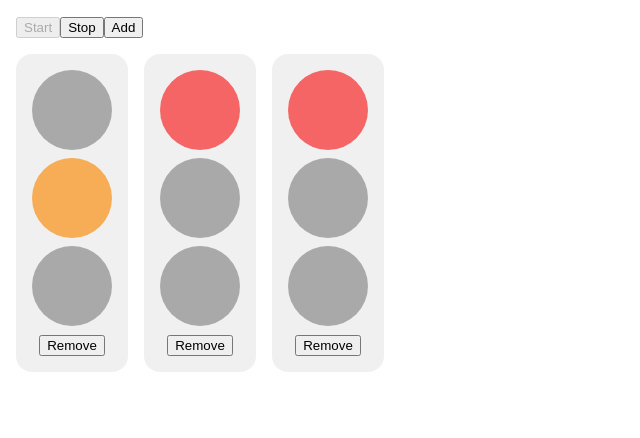
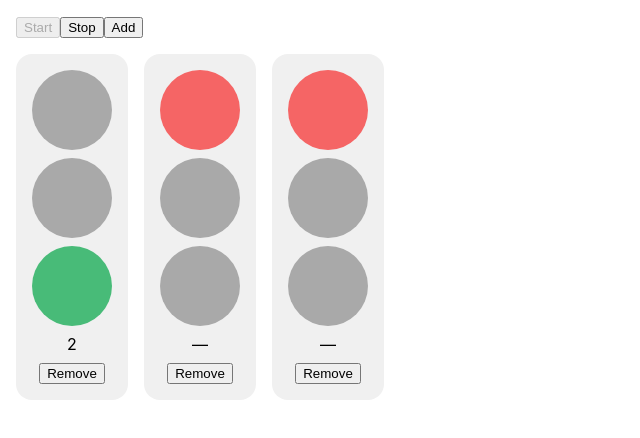
Before and after one commit to saneef/traffic-lights-using-xstate, a React (Create React App) app: page / in a window 1280 px wide. Shown: the top 438 px of the page, without its empty margins (0-640 px from the left). Built offline with nearby package versions, Linux system fonts and the light colour scheme.

Commit message:
adds count down

```diff
--- a/src/TrafficLight.jsx
+++ b/src/TrafficLight.jsx
@@ -28,6 +28,11 @@ const TrafficLight = ({ lightRef }) => {
       >
         <span className="sr-only">Green</span>{" "}
       </li>
+      <li>
+        {state.value.active === "proceed" || state.value.active === "caution"
+          ? state.context.counter
+          : "—"}
+      </li>
       <li className="traffic-light__action">
         <button onClick={() => send("REMOVE")}>Remove</button>
       </li>
--- a/src/styles.css
+++ b/src/styles.css
@@ -42,6 +42,10 @@ body {
   margin-top: 0.5rem;
 }
 
+.traffic-light > li {
+  text-align: center;
+}
+
 .traffic-light__bulb {
   display: block;
   padding-top: 100%;
@@ -65,10 +69,6 @@ body {
   background-color: darkgray;
 }
 
-.traffic-light__action {
-  text-align: center;
-}
-
 /* Utilities */
 
 .sr-only {
--- a/src/trafficLightMachine.js
+++ b/src/trafficLightMachine.js
@@ -3,8 +3,8 @@ const { createMachine, assign, sendParent } = require("xstate");
 export const createTrafficLightMachine = (
   lightId,
   durations = {
-    proceed: 2,
-    caution: 1,
+    proceed: 5,
+    caution: 2,
   }
 ) =>
   createMachine(
@@ -33,16 +33,21 @@ export const createTrafficLightMachine = (
           initial: "stop",
           on: {
             POWER_DOWN: "inactive",
-            TICK: { actions: "incCounter" },
+            TICK: { actions: "decCounter" },
           },
           states: {
             stop: {},
             proceed: {
               entry: ["resetCounter"],
-              on: { TICK: { target: "caution", cond: "elapsedProceed" } },
+              on: {
+                TICK: {
+                  target: "caution",
+                  cond: "elapsedProceed",
+                  actions: "decCounter",
+                },
+              },
             },
             caution: {
-              entry: ["resetCounter"],
               on: {
                 TICK: {
                   target: "stop",
@@ -76,10 +81,11 @@ export const createTrafficLightMachine = (
     {
       actions: {
         resetCounter: assign({
-          counter: 0,
+          counter: (context) =>
+            context.durations.proceed + context.durations.caution,
         }),
-        incCounter: assign({
-          counter: (context) => context.counter + 1,
+        decCounter: assign({
+          counter: (context) => context.counter - 1,
         }),
         notifyEndOfCycle: sendParent((context) => {
           return {
@@ -96,9 +102,8 @@ export const createTrafficLightMachine = (
       },
       guards: {
         elapsedProceed: (context) =>
-          context.counter > context.durations.proceed,
-        elapsedCaution: (context) =>
-          context.counter > context.durations.caution,
+          context.counter <= context.durations.caution,
+        elapsedCaution: (context) => context.counter <= 0,
       },
     }
   );
```
